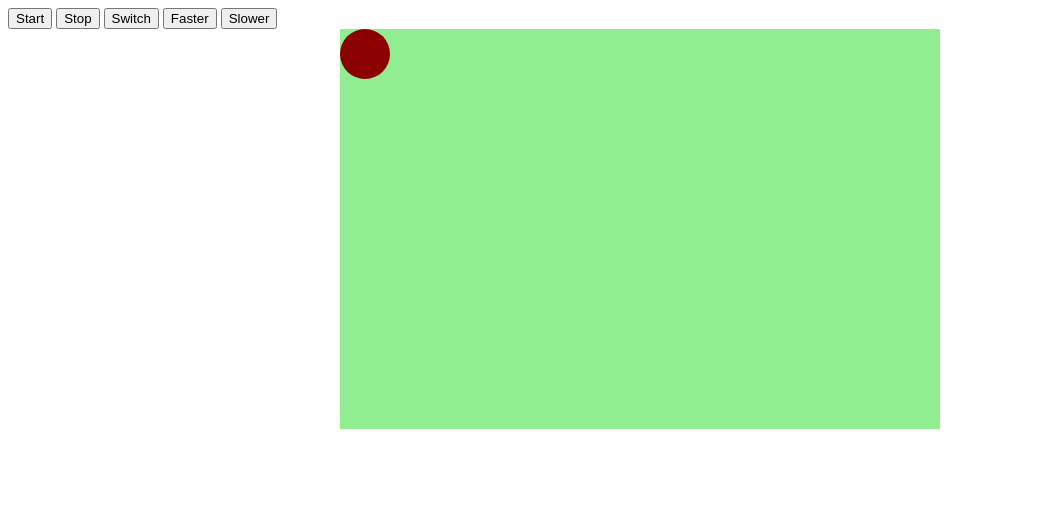
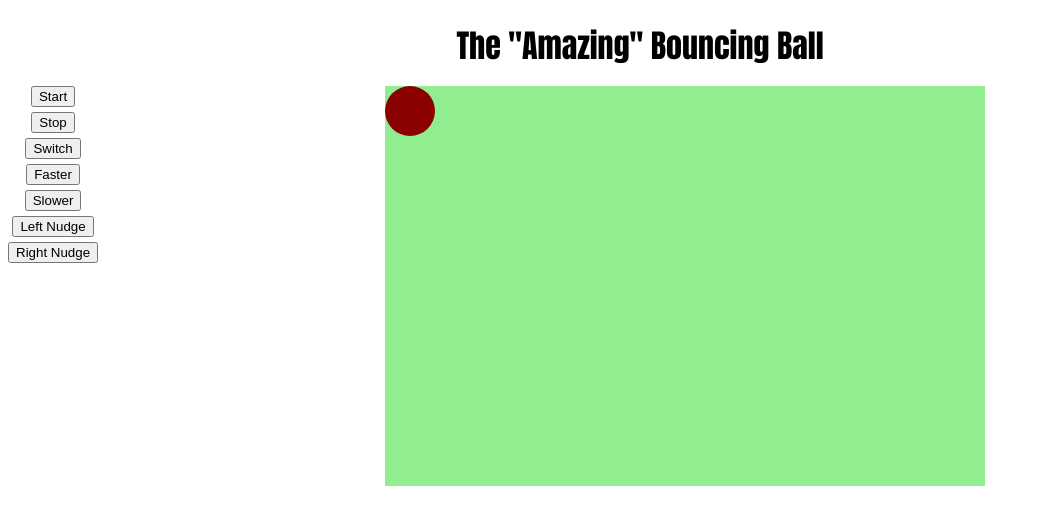
Before and after one commit to AlwaysOnCue47/Javascript-Projects, a plain HTML site: page test_folder/Animation2/index.html in a window 1280 px wide. Shown: the whole page, without its empty margins (0-1040 px from the left). Drawn offline with Linux system fonts and the light colour scheme.

Commit message:
animations2 project update
created more ways to play with my ball

```diff
--- a/test_folder/Animation2/animate2.css
+++ b/test_folder/Animation2/animate2.css
@@ -15,3 +15,24 @@
   width: 600px;
   margin: auto;
 }
+
+#controls {
+  display: flex;
+  flex-direction: column;
+  align-items: center;
+}
+
+#gameBox {
+  display: flex;
+}
+
+button {
+  margin-bottom: 5px;
+}
+
+h1 {
+  font-family: Impact, Haettenschweiler, 'Arial Narrow Bold', sans-serif;
+  margin-bottom: 16px;
+  text-align: center;
+
+}
--- a/test_folder/Animation2/animate2.js
+++ b/test_folder/Animation2/animate2.js
@@ -54,5 +54,24 @@ document.getElementById("faster").addEventListener('click', () => {
 });
 
 document.getElementById("slower").addEventListener('click', () => {
+  if (X >= 35) return;
   X = X + 5;
 });
+
+document.getElementById("leftNudge").addEventListener('click', () => {
+  if (posX >= 530) {
+    return;
+  }
+  else {
+    posX = posX + 20;
+  }
+});
+
+document.getElementById("rightNudge").addEventListener('click', () => {
+  if (posX <= 20) {
+    return;
+  }
+  else {
+    posX = posX - 20;
+  }
+});
--- a/test_folder/Animation2/index.html
+++ b/test_folder/Animation2/index.html
@@ -8,13 +8,21 @@
   <link rel="stylesheet" href="./animate2.css">
 </head>
 <body>
+  <h1>The "Amazing" Bouncing Ball</h1>
+
+  <div id="gameBox">
+    <div id="controls">
       <button id="start">Start</button>
       <button id="stop">Stop</button>
       <button id="switch">Switch</button>
       <button id="faster">Faster</button>
       <button id="slower">Slower</button>
+      <button id="leftNudge">Left Nudge</button>
+      <button id="rightNudge">Right Nudge</button>
+    </div>
     <div id="container">
       <div id="ball"></div>
     </div>
+  </div>
 </body>
 </html>
```
Lines whose indentation alone changed are shown as unchanged.
